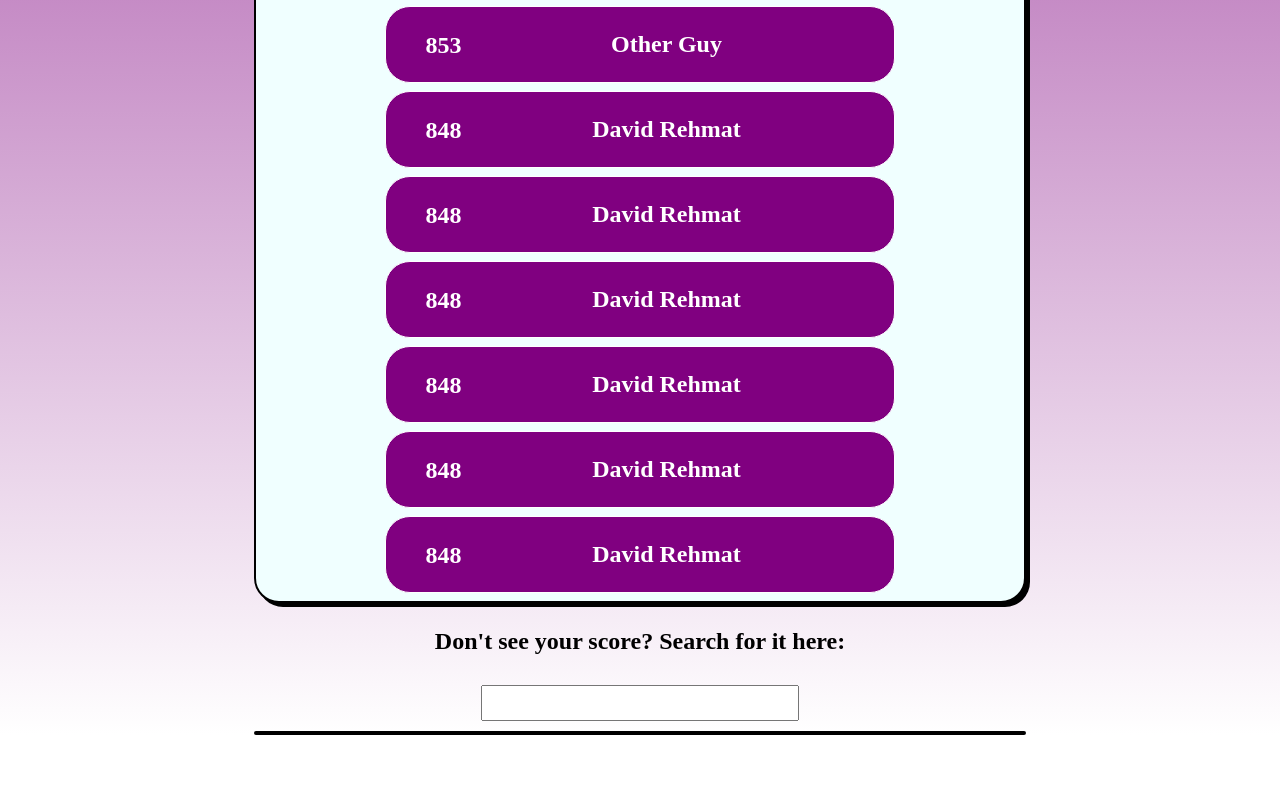
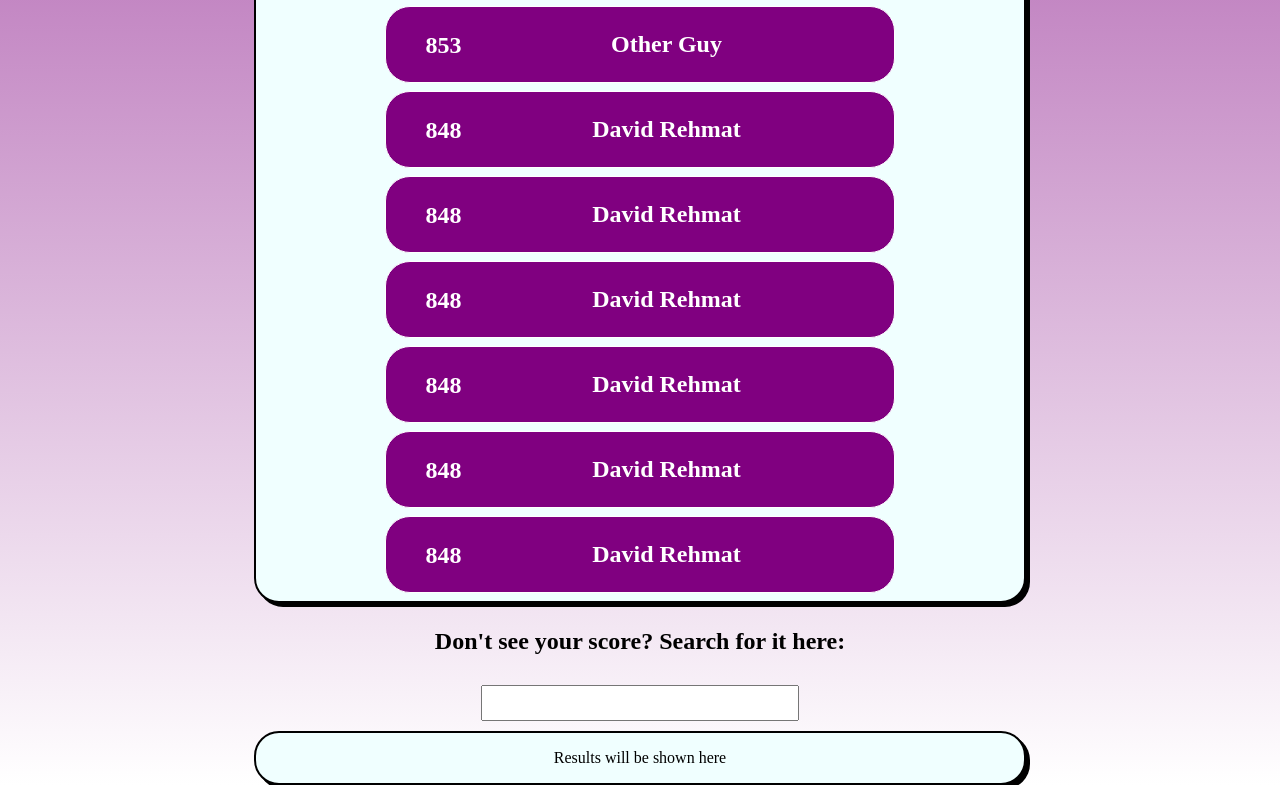
Before and after one commit to no-trbl-2-u/gc-leaderboard, a React (Create React App) app: page / in a window 1280 px wide. Shown: the part 888-1673 px from the top of the page. Before the commit the page ends 1623 px from the top, so only its background shows below. Built offline with nearby package versions, Linux system fonts and the light colour scheme.

Commit message:
Default Results for SearchResults

```diff
--- a/src/App/App.css
+++ b/src/App/App.css
@@ -32,7 +32,7 @@ body {
 
   /* object-fit: contain; */
 }
-
+/* Media Query -> change height of IMG */
 .Logo {
   height: 100%;
   border: 3px solid purple;
--- a/src/Components/SearchScore/SearchResults.tsx
+++ b/src/Components/SearchScore/SearchResults.tsx
@@ -12,7 +12,8 @@ export default function
     return (
       <div className="LeaderBoard-container">
         {
-          entries
+          inputValue !== ""
+            ? entries
               .filter(ea => inputValue
                 ? ea.name.includes(inputValue)
                 : false )
@@ -23,6 +24,7 @@ export default function
                   score={ score }
                 />
               ))
+            : <p>Results will be shown here</p>
         }
       </div>
     );
```
Lines whose indentation alone changed are shown as unchanged.
